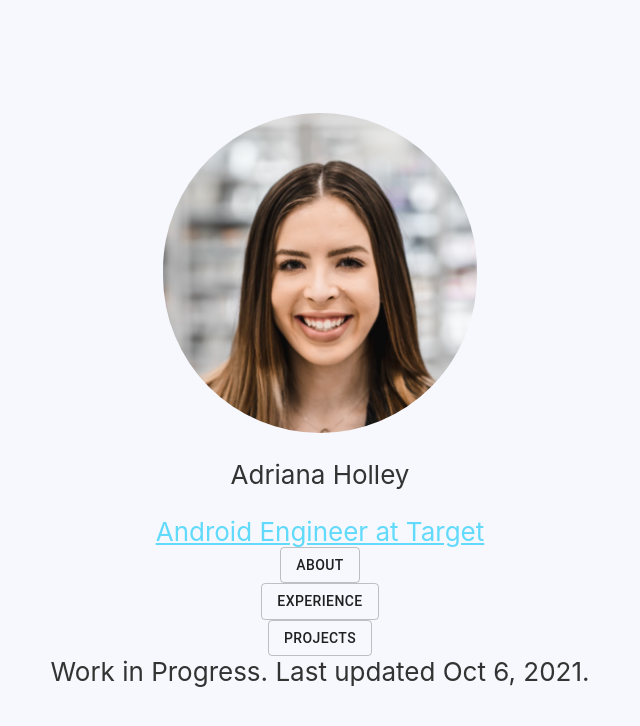
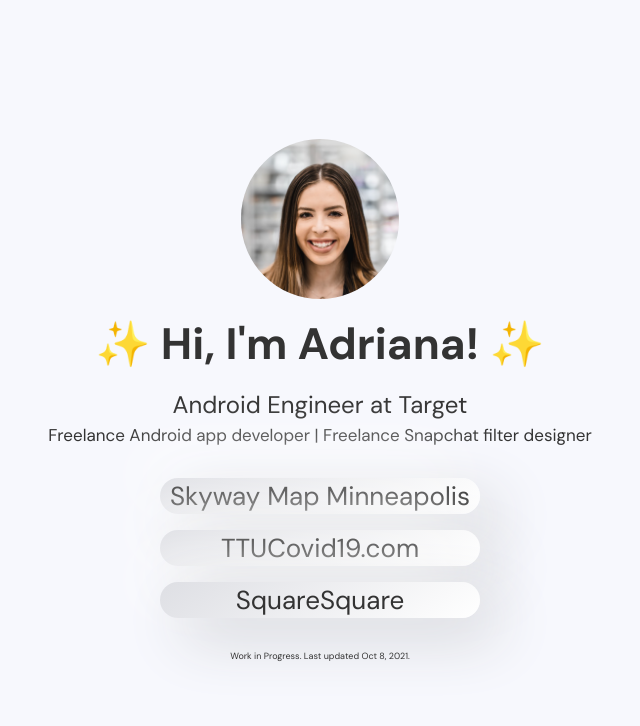
Before and after one commit to adrianaholley/adriana.dev, a React (Create React App) app: page / in a window 1280 px wide. Shown: the top 726 px of the page, without its empty margins (320-960 px from the left). Built offline with nearby package versions, Linux system fonts and the light colour scheme.

Commit message:
main ui for site, but shadow overlaps on buttons

```diff
--- a/public/index.html
+++ b/public/index.html
@@ -2,6 +2,12 @@
 <html lang="en">
   <head>
     <meta charset="utf-8" />
+
+    <link rel="preconnect" href="https://fonts.googleapis.com">
+    <link rel="preconnect" href="https://fonts.gstatic.com" crossorigin>
+    <link href="https://fonts.googleapis.com/css2?family=DM+Sans:ital,wght@0,400;0,500;0,700;1,400;1,500;1,700&display=swap" rel="stylesheet">
+
+
     <link rel="icon" href="%PUBLIC_URL%/favicon.ico" />
     <meta name="viewport" content="width=device-width, initial-scale=1" />
     <meta name="theme-color" content="#000000" />
--- a/src/App.css
+++ b/src/App.css
@@ -1,9 +1,45 @@
 .App {
   text-align: center;
+  font-family: 'DM Sans', sans-serif;
+
+}
+
+.font-bold {
+  font-weight: 700;
+}
+
+.font-medium {
+  font-weight: 500;
+}
+
+.font-regular {
+  font-weight: 400;
+}
+
+.title {
+  font-weight: 700;
+  font-size: calc(28px + 2vmin);
+  padding: 16px;
+}
+
+.subtitle {
+  font-weight: 400;
+  font-size: calc(8px + 2vmin);
+  padding-bottom: 4px;
+}
+
+.subtitle2 {
+  font-weight: 400;
+  font-size: calc(1px + 2vmin);
+}
+
+.footer {
+  font-weight: 400;
+  font-size: calc(1px + 1vmin);
 }
 
 .App-logo {
-  height: 40vmin;
+  height: 20vmin;
   border-radius: 200px;
   pointer-events: none;
 }
@@ -20,9 +56,42 @@
 }
 
 .button {
-  background-color: #cc0000
+  margin: auto;
 }
 
-.App-link {
-  color: #61dafb;
+.button-container {
+  position: relative;
 }
+
+.neomorphism-shadow {
+  z-index: -1;
+}
+
+.neomorphism-shadow span {
+  box-shadow: 20px 20px 60px #d2d3d7,
+  -20px -20px 60px #ffffff;
+  position: relative;
+}
+
+.neomorphism {
+  border-radius: 50px;
+  background: linear-gradient(145deg, #dedfe4, #ffffff);
+  display: flex; /* vertical align */
+  width: 25%;
+  height: calc(20px + 2vmin);
+  box-shadow: 20px 20px 60px #d2d3d7,
+  -20px -20px 60px #ffffff;
+  /* z-index: 1; */
+}
+
+.spacing {
+  padding: 16px;
+}
+
+.button-spacing {
+  padding: 8px;
+}
+
+.text {
+  margin: auto;
+}
--- a/src/App.js
+++ b/src/App.js
@@ -1,4 +1,3 @@
-import logo from './logo.svg';
 import Button from '@material-ui/core/Button';
 import facezoom from './face-zoom.png';
 import './App.css';
@@ -9,22 +8,39 @@
       <header className="App-header">
         <img src={facezoom} className="App-logo" alt="logo" />
 
-        <p>Adriana Holley</p>
+        <span className="title">
+          ✨ Hi, I'm Adriana! ✨
+        </span>
 
-        <a
-          className="App-link"
-          href="https://reactjs.org"
-          target="_blank"
-          rel="noopener noreferrer"
-        >
+        <span className="subtitle">
           Android Engineer at Target
-        </a>
+        </span>
 
-        <Button variant='outlined'>About</Button>
-        <Button variant='outlined'>Experience</Button>
-        <Button variant='outlined'>Projects</Button>
+        <span className="subtitle2">
+          Freelance Android app developer | Freelance Snapchat filter designer
+        </span>
 
-        <a>Work in Progress. Last updated Oct 6, 2021.</a>
+        <span className="spacing"></span>
+
+        <div class="neomorphism">
+          <span className="button">Skyway Map Minneapolis</span>
+        </div>
+        <span className="button-spacing"></span>
+
+        <div class="neomorphism">
+          <span className="button">TTUCovid19.com</span>
+        </div>
+        <span className="button-spacing"></span>
+
+        <div class="neomorphism">
+          <span className="button">SquareSquare</span>
+        </div>
+
+        <span className="spacing"></span>
+
+        <span className="footer">
+          Work in Progress. Last updated Oct 8, 2021.
+        </span>
 
       </header>
     </div>
```
